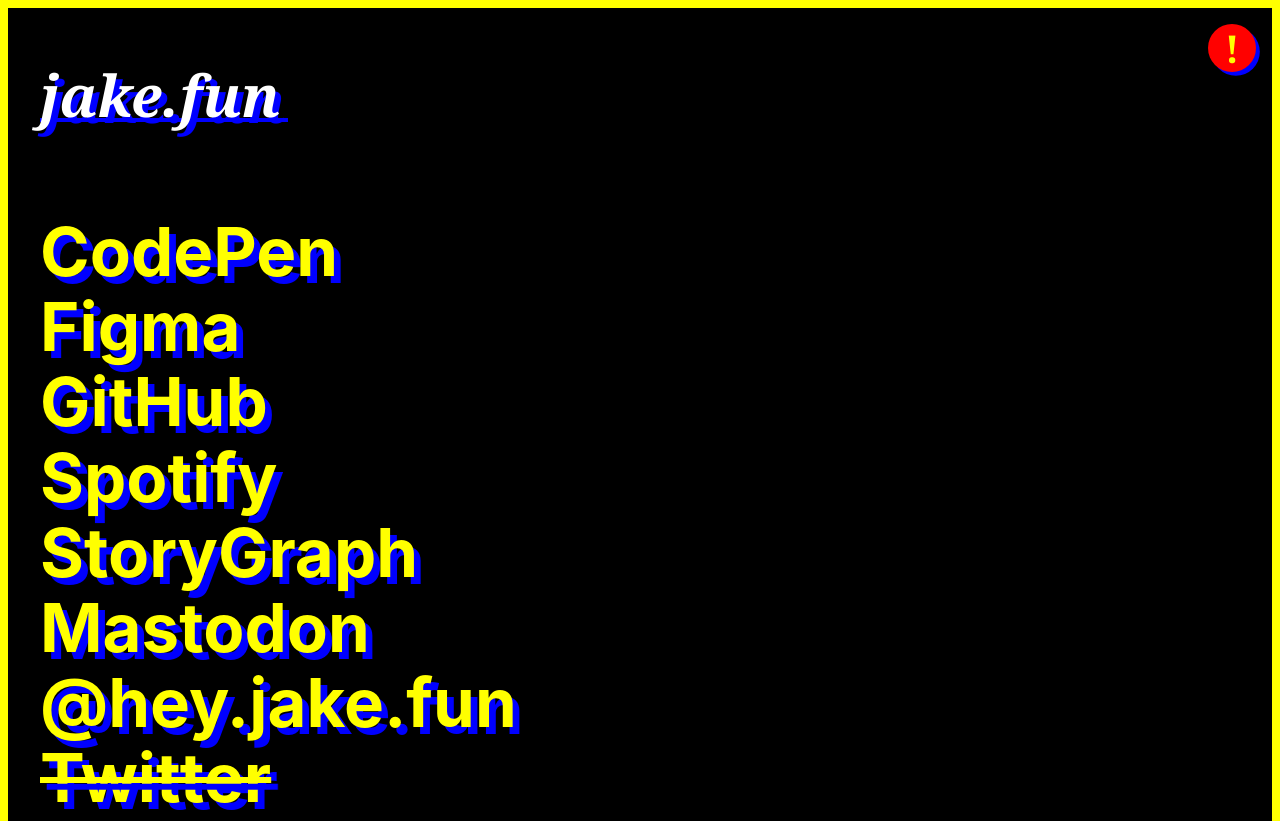
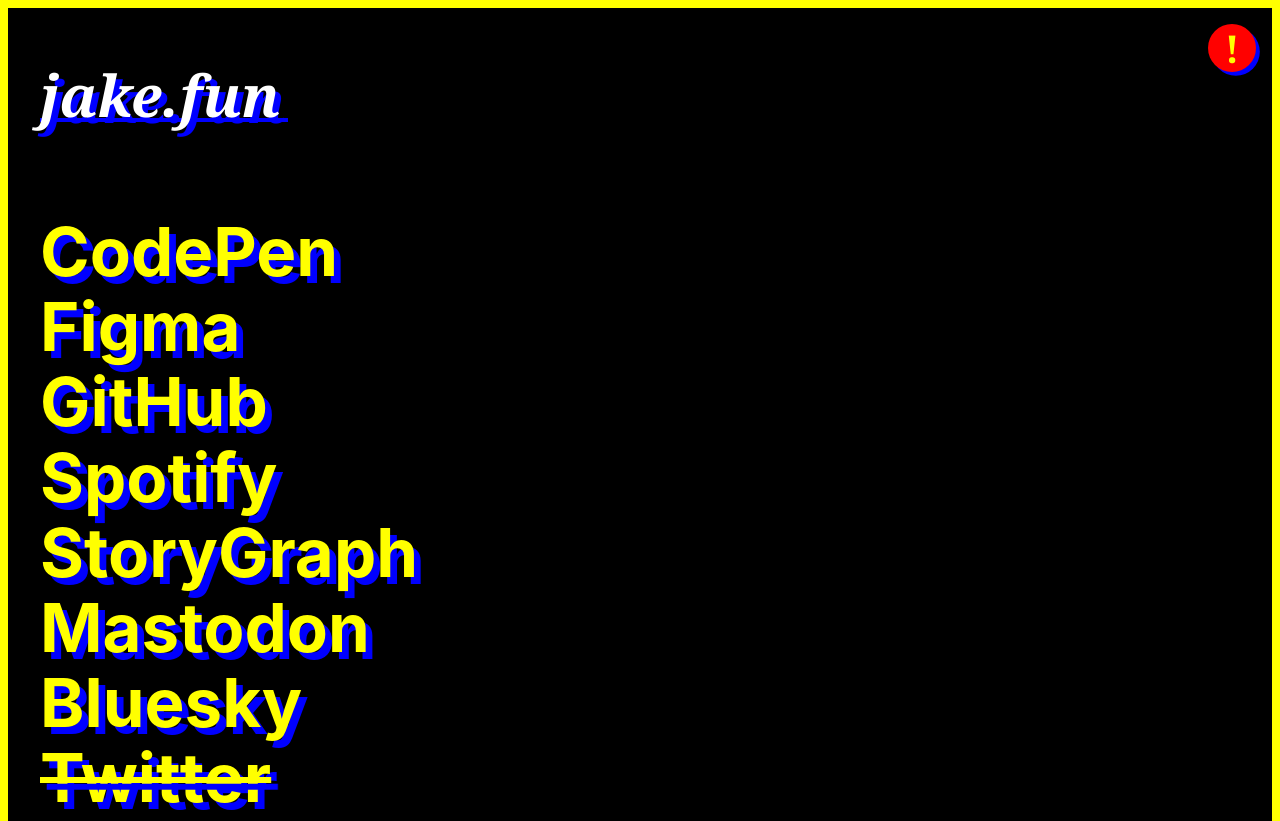
Before and after one commit to ja-k-e/jake.fun, a plain HTML site: page index.html in a window 1280 px wide. Shown: the top 821 px of the page. Drawn offline with Linux system fonts and the light colour scheme.

Commit message:
Update index.html

```diff
--- a/index.html
+++ b/index.html
@@ -46,7 +46,7 @@
                 <a rel="me" href="https://front-end.social/@jake">Mastodon</a>
               </li>
               <li>
-                <a href="https://bsky.app/">@hey.jake.fun</a>
+                <a href="https://staging.bsky.app/profile/jake.fun">Bluesky</a>
               </li>
               <li>
                 <a href="https://www.twitter.com/@jak___e"><del>Twitter</del></a>
```
